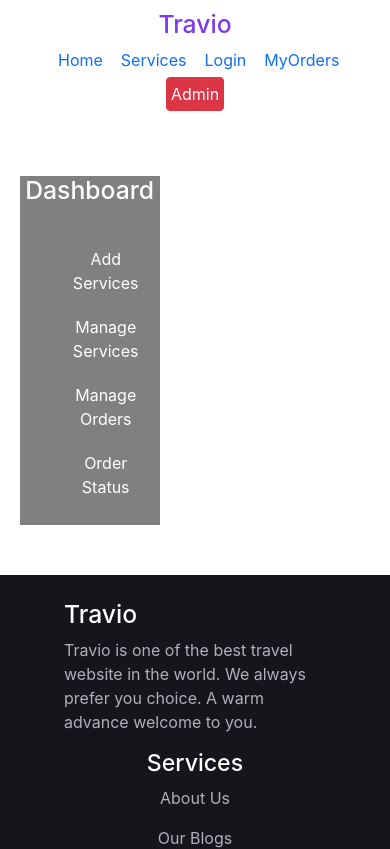
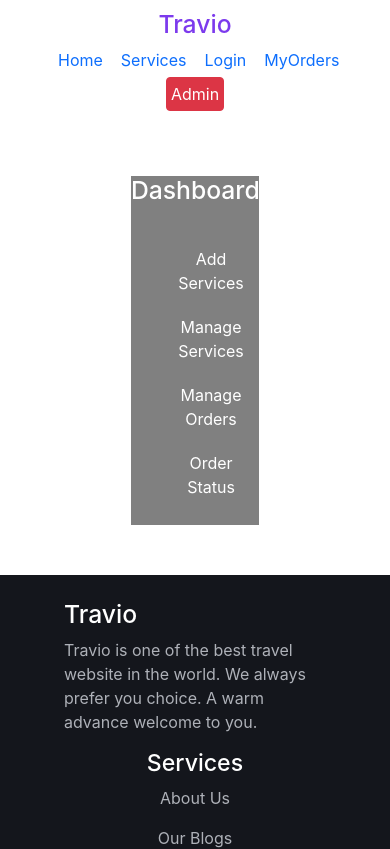
Before and after one commit to hasib50115/travio-tourism-website-client, a React (Create React App) app: page /admin in a window 390 px wide. Shown: the top 849 px of the page. Built offline with nearby package versions, Linux system fonts and the light colour scheme; no server answers.

Commit message:
redirects done

```diff
--- a/src/components/AdminDashBoard/AdminDashBoard.css
+++ b/src/components/AdminDashBoard/AdminDashBoard.css
@@ -5,12 +5,12 @@
     color: #ffffff;
 }
 .admin-section{
-    width: 90%;
+    width: 80%;
     margin: auto;
 }
 .dashboard{
     display: grid;
-    grid-template-columns: 2fr 3fr;
+    grid-template-columns: auto auto;
     justify-content: center;
     margin-top: 50px;
     margin-bottom: 50px;
@@ -36,3 +36,20 @@
     color: #ffffff;
     background-color: lightcoral;
 }
+
+
+@media only screen and (max-width: 600px) {
+    .dashboard{
+        grid-template-columns: auto;
+
+    }
+    .admin-area{
+        width: 70%;
+        margin: auto;
+    }
+    .text-area{
+        width: 80%;
+        margin: auto;
+    }
+
+}
```
